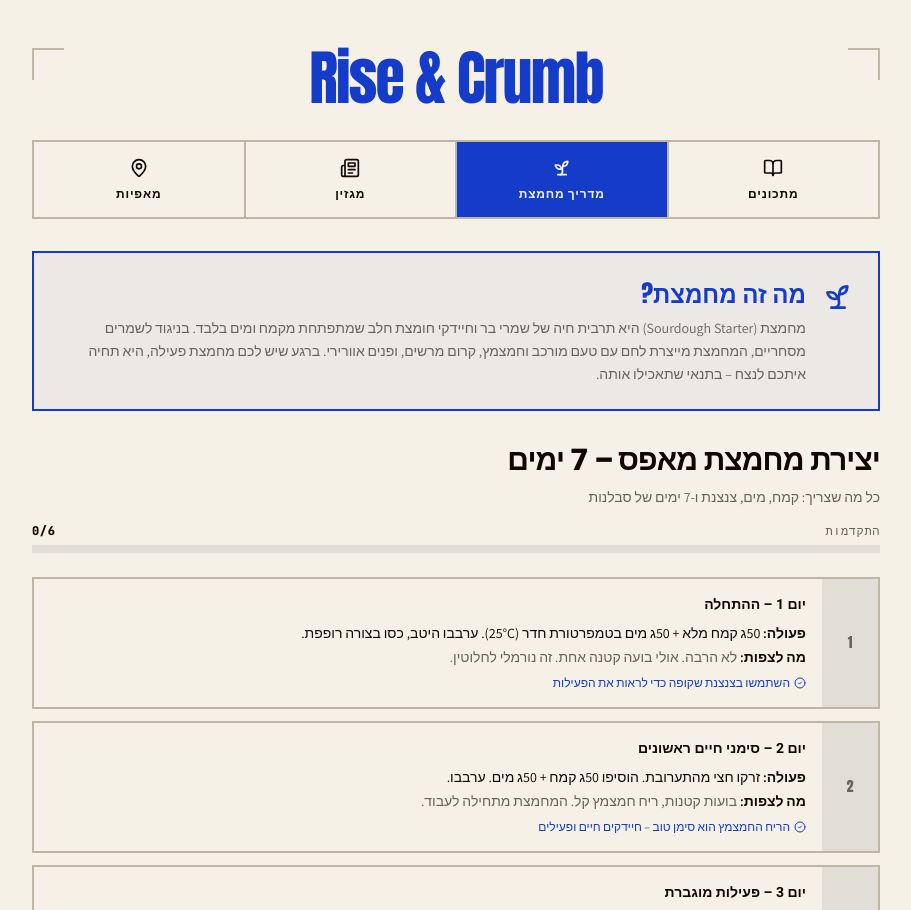
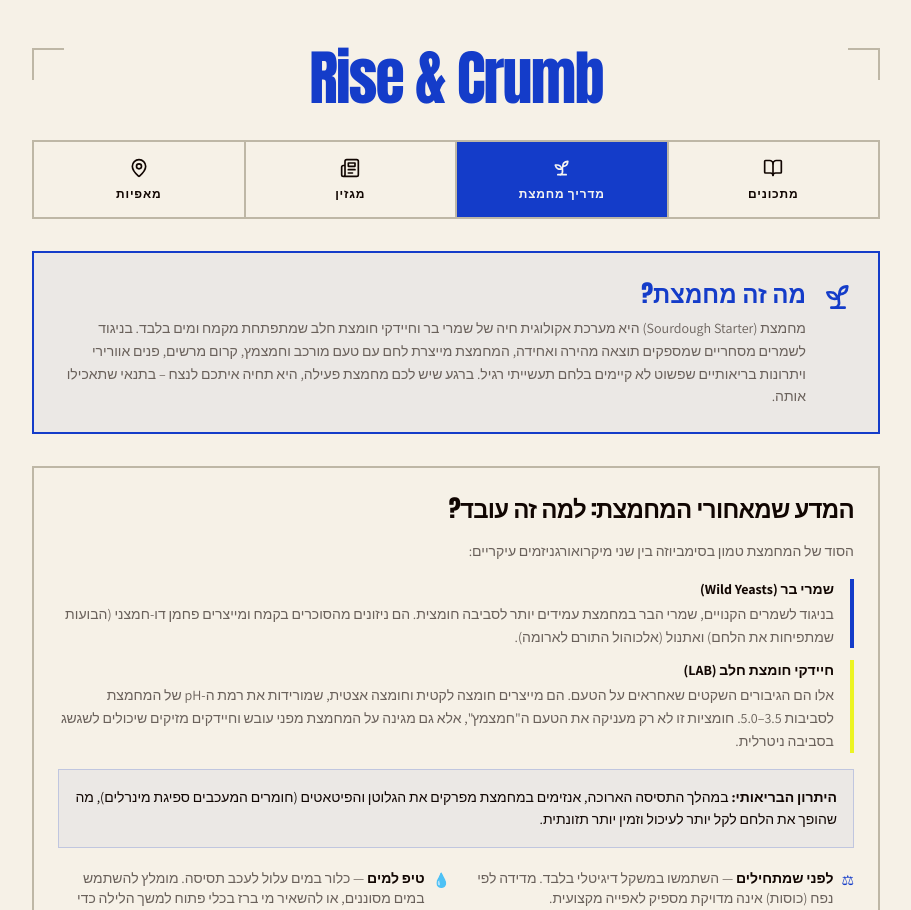
Before and after one commit to nirhasson/rise-and-crumb, a Next.js app: page /starter in a window 1280 px wide. Shown: the top 910 px of the page, without its empty margins (184-1095 px from the left). Built offline with nearby package versions, Linux system fonts and the light colour scheme.

Commit message:
starter article

```diff
--- /dev/null
+++ b/app/starter/layout.tsx
@@ -0,0 +1,9 @@
+import type { Metadata } from 'next'
+
+export const metadata: Metadata = {
+  title: 'המדריך המלא להכנת מחמצת מאפס | Rise & Crumb',
+}
+
+export default function StarterLayout({ children }: { children: React.ReactNode }) {
+  return <>{children}</>
+}
--- a/app/starter/page.tsx
+++ b/app/starter/page.tsx
@@ -114,7 +114,7 @@ export default function StarterGuidePage() {
     try {
       const stored = localStorage.getItem(STORAGE_KEY)
       if (stored) setChecked(JSON.parse(stored))
-    } catch {}
+    } catch { }
     setHydrated(true)
   }, [])
 
@@ -122,7 +122,7 @@ export default function StarterGuidePage() {
     setChecked(prev => {
       const next = [...prev]
       next[index] = !next[index]
-      try { localStorage.setItem(STORAGE_KEY, JSON.stringify(next)) } catch {}
+      try { localStorage.setItem(STORAGE_KEY, JSON.stringify(next)) } catch { }
       return next
     })
   }
@@ -130,7 +130,7 @@ export default function StarterGuidePage() {
   const resetProgress = () => {
     const fresh = new Array(CREATION_DAYS.length).fill(false)
     setChecked(fresh)
-    try { localStorage.removeItem(STORAGE_KEY) } catch {}
+    try { localStorage.removeItem(STORAGE_KEY) } catch { }
   }
 
   const completedCount = checked.filter(Boolean).length
@@ -170,11 +170,58 @@ export default function StarterGuidePage() {
                   מה זה מחמצת?
                 </h2>
                 <p className="text-sm text-muted-foreground leading-relaxed">
-                  מחמצת (Sourdough Starter) היא תרבית חיה של שמרי בר וחיידקי חומצת חלב שמתפתחת
-                  מקמח ומים בלבד. בניגוד לשמרים מסחריים, המחמצת מייצרת לחם עם טעם מורכב וחמצמץ,
-                  קרום מרשים, ופנים אוורירי. ברגע שיש לכם מחמצת פעילה, היא תחיה איתכם לנצח –
+                  מחמצת (Sourdough Starter) היא מערכת אקולוגית חיה של שמרי בר וחיידקי חומצת חלב שמתפתחת
+                  מקמח ומים בלבד. בניגוד לשמרים מסחריים שמספקים תוצאה מהירה ואחידה, המחמצת מייצרת לחם עם טעם מורכב וחמצמץ,
+                  קרום מרשים, פנים אוורירי ויתרונות בריאותיים שפשוט לא קיימים בלחם תעשייתי רגיל. ברגע שיש לכם מחמצת פעילה, היא תחיה איתכם לנצח –
                   בתנאי שתאכילו אותה.
                 </p>
+              </div>
+            </div>
+          </div>
+
+          {/* ─── Science Section ─── */}
+          <div className="border-2 border-border p-6 space-y-4">
+            <h2
+              className="text-2xl font-black text-foreground"
+              style={{ fontFamily: 'Impact, "Arial Black", sans-serif', letterSpacing: "-0.03em" }}
+            >
+              המדע שמאחורי המחמצת: למה זה עובד?
+            </h2>
+            <p className="text-sm text-muted-foreground leading-relaxed">
+              הסוד של המחמצת טמון בסימביוזה בין שני מיקרואורגניזמים עיקריים:
+            </p>
+
+            <div className="space-y-3">
+              <div className="border-r-4 border-primary pr-4">
+                <p className="text-sm font-bold text-foreground mb-1">שמרי בר (Wild Yeasts)</p>
+                <p className="text-sm text-muted-foreground leading-relaxed">
+                  בניגוד לשמרים הקנויים, שמרי הבר במחמצת עמידים יותר לסביבה חומצית. הם ניזונים מהסוכרים בקמח ומייצרים פחמן דו-חמצני (הבועות שמתפיחות את הלחם) ואתנול (אלכוהול התורם לארומה).
+                </p>
+              </div>
+
+              <div className="border-r-4 border-secondary pr-4">
+                <p className="text-sm font-bold text-foreground mb-1">חיידקי חומצת חלב (LAB)</p>
+                <p className="text-sm text-muted-foreground leading-relaxed">
+                  אלו הם הגיבורים השקטים שאחראים על הטעם. הם מייצרים חומצה לקטית וחומצה אצטית, שמורידות את רמת ה-pH של המחמצת לסביבות 3.5–5.0. חומציות זו לא רק מעניקה את הטעם ה"חמצמץ", אלא גם מגינה על המחמצת מפני עובש וחיידקים מזיקים שיכולים לשגשג בסביבה ניטרלית.
+                </p>
+              </div>
+            </div>
+
+            <div className="bg-primary/5 border border-primary/20 p-4">
+              <p className="text-sm text-foreground leading-relaxed">
+                <span className="font-bold">היתרון הבריאותי: </span>
+                במהלך התסיסה הארוכה, אנזימים במחמצת מפרקים את הגלוטן והפיטאטים (חומרים המעכבים ספיגת מינרלים), מה שהופך את הלחם לקל יותר לעיכול וזמין יותר תזונתית.
+              </p>
+            </div>
+
+            <div className="grid md:grid-cols-2 gap-3 pt-1">
+              <div className="flex items-start gap-2 text-sm text-muted-foreground">
+                <span className="text-primary shrink-0 mt-0.5">⚖</span>
+                <p><span className="font-semibold text-foreground">לפני שמתחילים</span> — השתמשו במשקל דיגיטלי בלבד. מדידה לפי נפח (כוסות) אינה מדויקת מספיק לאפייה מקצועית.</p>
+              </div>
+              <div className="flex items-start gap-2 text-sm text-muted-foreground">
+                <span className="text-primary shrink-0 mt-0.5">💧</span>
+                <p><span className="font-semibold text-foreground">טיפ למים</span> — כלור במים עלול לעכב תסיסה. מומלץ להשתמש במים מסוננים, או להשאיר מי ברז בכלי פתוח למשך הלילה כדי שהכלור יתנדף.</p>
               </div>
             </div>
           </div>
--- a/components/bread/blog-server.tsx
+++ b/components/bread/blog-server.tsx
@@ -1,28 +1,14 @@
-"use client" // הופך את הרכיב לרכיב לקוח
-
-import { useEffect, useState } from "react"
 import { client, articlesQuery } from "@/lib/sanity"
 import { Blog } from "./blog"
 
-export default function BlogServer() {
-  const [posts, setPosts] = useState([])
-  const [loading, setLoading] = useState(true)
+export default async function BlogServer() {
+  let posts = []
 
-  useEffect(() => {
-    async function fetchPosts() {
-      try {
-        const data = await client.fetch(articlesQuery)
-        setPosts(data)
-      } catch (error) {
-        console.error("Sanity fetch error:", error)
-      } finally {
-        setLoading(false)
-      }
-    }
-    fetchPosts()
-  }, [])
-
-  if (loading) return <div className="text-center font-mono py-10">Loading recipes...</div>
+  try {
+    posts = await client.fetch(articlesQuery, {}, { next: { revalidate: 60 } })
+  } catch (error) {
+    console.error("Sanity fetch error:", error)
+  }
 
   return <Blog posts={posts} />
 }
```
